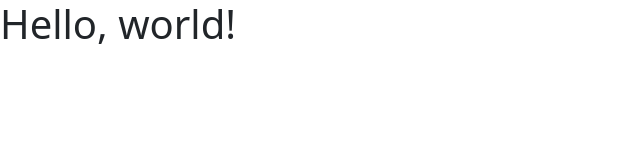
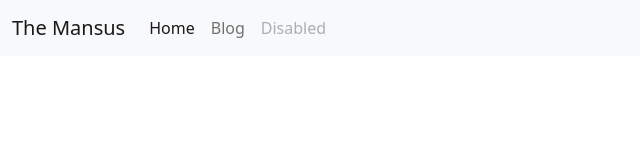
Before and after one commit to Chonker247/Chonker247.github.io, a plain HTML site: page index.html in a window 1280 px wide. Shown: the whole page, without its empty margins (0-640 px from the left). Drawn offline with nearby package versions, Linux system fonts and the light colour scheme.

Commit message:
Update index.html

```diff
--- a/index.html
+++ b/index.html
@@ -4,13 +4,34 @@
 <head>
     <meta charset="utf-8">
     <meta name="viewport" content="width=device-width, initial-scale=1">
-    <title>Bootstrap demo</title>
+    <title>Working Title: The Mansus</title>
     <link href="https://cdn.jsdelivr.net/npm/bootstrap@5.2.2/dist/css/bootstrap.min.css" rel="stylesheet"
         integrity="sha384-Zenh87qX5JnK2Jl0vWa8Ck2rdkQ2Bzep5IDxbcnCeuOxjzrPF/et3URy9Bv1WTRi" crossorigin="anonymous">
 </head>
 
 <body>
-    <h1>Hello, world!</h1>
+    <nav class="navbar navbar-expand-lg bg-light">
+        <div class="container-fluid">
+            <a class="navbar-brand" href="#">The Mansus</a>
+            <button class="navbar-toggler" type="button" data-bs-toggle="collapse" data-bs-target="#navbarNav"
+                aria-controls="navbarNav" aria-expanded="false" aria-label="Toggle navigation">
+                <span class="navbar-toggler-icon"></span>
+            </button>
+            <div class="collapse navbar-collapse" id="navbarNav">
+                <ul class="navbar-nav">
+                    <li class="nav-item">
+                        <a class="nav-link active" aria-current="page" href="#">Home</a>
+                    </li>
+                    <li class="nav-item">
+                        <a class="nav-link" href="#">Blog</a>
+                    </li>
+                    <li class="nav-item">
+                        <a class="nav-link disabled">Disabled</a>
+                    </li>
+                </ul>
+            </div>
+        </div>
+    </nav>
     <script src="https://cdn.jsdelivr.net/npm/bootstrap@5.2.2/dist/js/bootstrap.bundle.min.js"
         integrity="sha384-OERcA2EqjJCMA+/3y+gxIOqMEjwtxJY7qPCqsdltbNJuaOe923+mo//f6V8Qbsw3"
         crossorigin="anonymous"></script>
```
